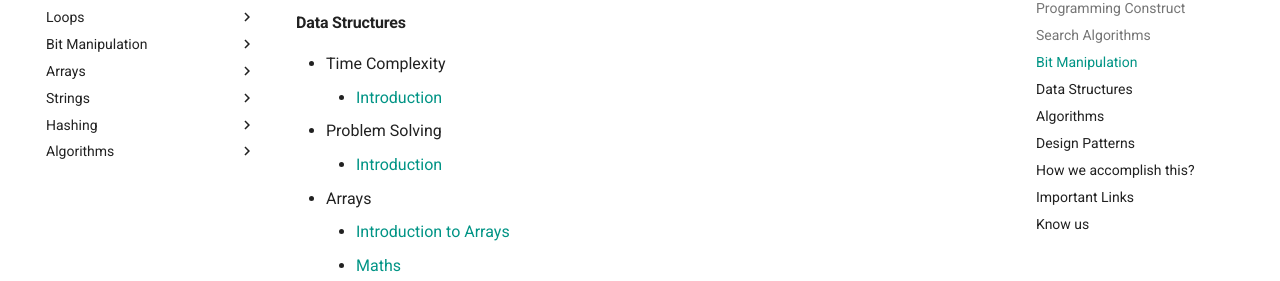
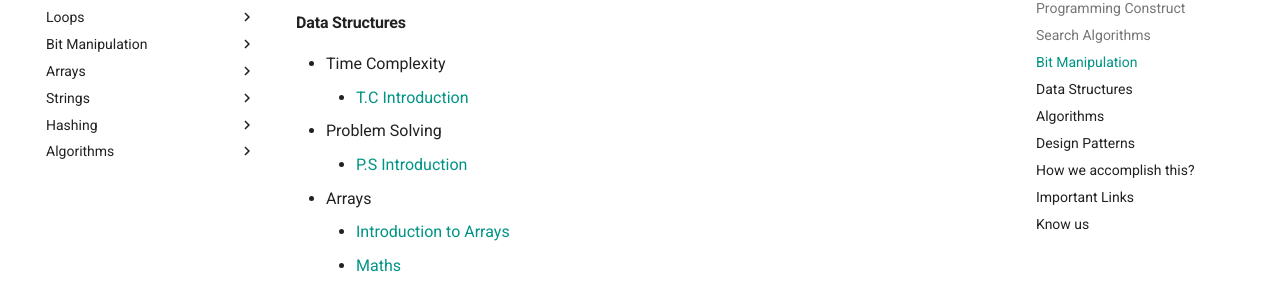
Before and after one commit to santosh-1987/programming-fundamentals, an MkDocs documentation site: the page built from docs/index.md, in a window 1280 px wide and 900 px high, scrolled down 1056 px. Shown: the part 172-453 px from the top of the window. Built offline with MkDocs 1.6.1 and Material for MkDocs 9.7.7, drawn with Linux system fonts in a browser that asks for light colours; the version menu is left out.

```diff
--- a/docs/index.md
+++ b/docs/index.md
@@ -33,9 +33,9 @@
 ### Data Structures
 
 - Time Complexity
-    - [Introduction](TimeComplexity/tc_1.md)
+    - [T.C Introduction](TimeComplexity/tc_1.md)
 - Problem Solving
-    - [Introduction](problem-solving/introduction.md)
+    - [P.S Introduction](problem-solving/introduction.md)
 - Arrays
     - [Introduction to Arrays](arrays/introduction.md)
     - [Maths](arrays/maths.md)
```
